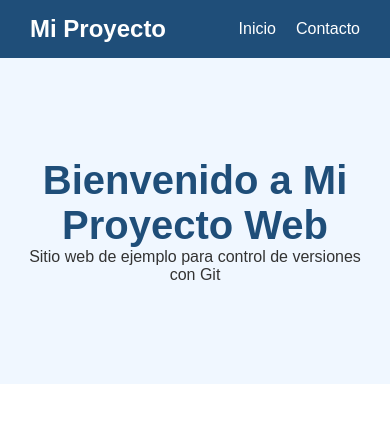
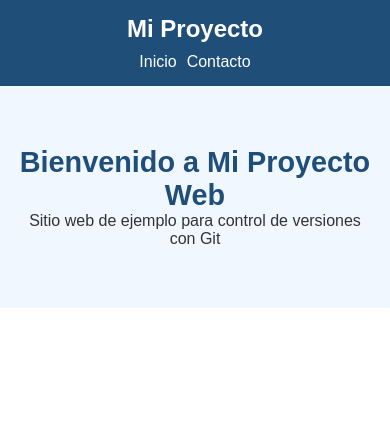
Before and after one commit to vero-05/mi-proyecto-web, a plain HTML site: page index.html in a window 390 px wide. Drawn offline with Linux system fonts and the light colour scheme; files that its build step writes are made by us from their sources.

Commit message:
fix: Estilos responsive para pantallas moviles

```diff
--- a/CSS/style.css
+++ b/CSS/style.css
@@ -44,3 +44,23 @@ body {
     font-size: 2.5rem;
     color: #1F4E79;
 }
+/* Responsive para moviles */
+@media (max-width: 768px) {
+    .navbar {
+        flex-direction: column;
+        align-items: center;
+    }
+
+    .nav-links {
+        gap: 10px;
+        margin-top: 10px;
+    }
+
+    .hero {
+        padding: 60px 15px;
+    }
+
+    .hero h1 {
+        font-size: 1.8rem;
+    }
+}
```
